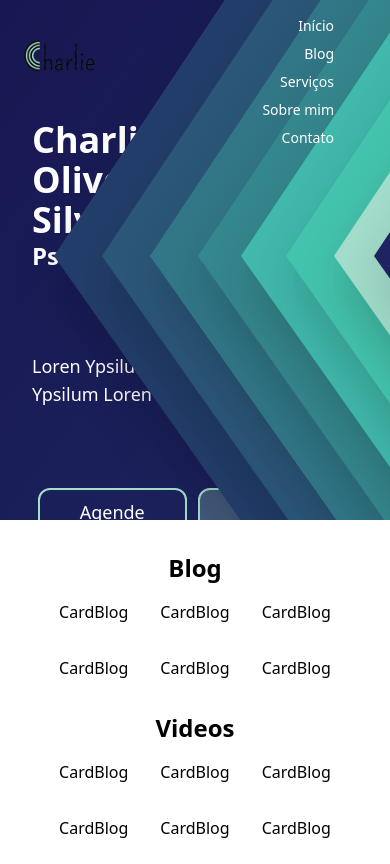
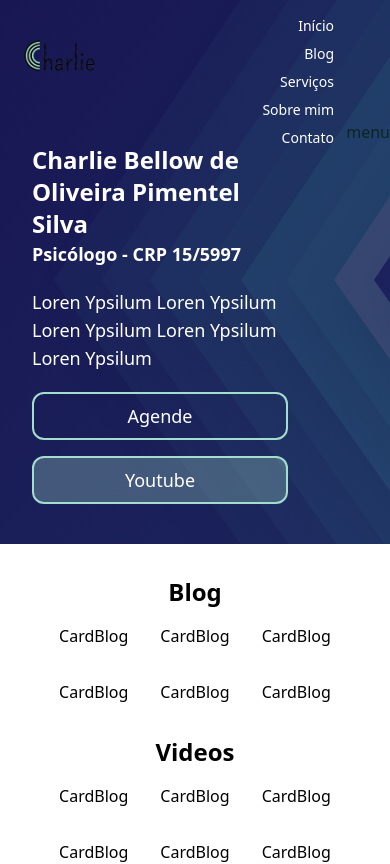
Before and after one commit to CharlieBellow/sitepsi, a Next.js app: page / in a window 390 px wide. Built offline with nearby package versions, Linux system fonts and the light colour scheme.

Commit message:
style: style header in small screens

```diff
--- a/src/app/page.tsx
+++ b/src/app/page.tsx
@@ -6,6 +6,5 @@ export default function Home() {
   return <div className="relative">
     <HomePage />
     <Content/>
-
   </div>
 }
--- a/src/components/Background.tsx
+++ b/src/components/Background.tsx
@@ -3,7 +3,7 @@ import React from 'react'
 
 export default function Background() {
   return (
-    <div className='relative left-[12rem] w-content h-[25rem] items-center flex -top-20 '>
+    <div className='relative left-[12rem] w-content h-[25rem] items-center flex -top-20 opacity-20 md:opacity-100'>
       <Triangulo className="right-2 border-r-primary   z-50"/>
       <Triangulo className="-right-8 border-r-fundo   z-50"/>
       <Triangulo className="right-14 border-r-ciano-1 z-40"/>
--- a/src/components/CallToAction.tsx
+++ b/src/components/CallToAction.tsx
@@ -2,16 +2,16 @@ import React from 'react'
 
 export default function CallToAction() {
   return (
-    <div className=' px-8 retative text-white space-y-20 absolute z-90 text-lg'>
+    <div className='px-8 retative text-white space-y-5 sm:space-y-20 absolute z-50 text-lg max-w-xs sm:max-w-xl lg:max-w-3xl '>
       <div className='text-lg'>
-        <h1 className='text-4xl font-bold'>Charlie Bellow de Oliveira Pimentel Silva</h1>
-        <h2 className='text-2xl font-bold'>Psicólogo - CRP 15/5997</h2>
+      <h1 className='text-2xl md:text-4xl font-bold'>Charlie Bellow de Oliveira Pimentel Silva</h1>
+      <h2 className='text-lg lg:text-2xl font-bold'>Psicólogo - CRP 15/5997</h2>
       </div>
       <p className='max-w-96'>
       Loren Ypsilum Loren Ypsilum Loren Ypsilum Loren Ypsilum Loren Ypsilum
       </p>
 
-      <div className='flex justify-around w-full'>
+      <div className='flex justify-around w-full flex-col sm:flex-row gap-4'>
         <button type="button" className='bg-transparent hover:bg-ciano-4/25 border-2 py-2 px-10 rounded-xl border-primary'>Agende</button>
         <button type="button" className='bg-primary/30 hover:bg-ciano-4/25 border-2 py-2 px-10 rounded-xl border-primary'>Youtube</button>
       </div>
--- a/src/components/Header.tsx
+++ b/src/components/Header.tsx
@@ -1,5 +1,6 @@
 import Image from "next/image"
-import  logo  from "../../assets/Charlie Beelow -logo/35.png"
+import logo from "../../assets/Charlie Beelow -logo/35.png"
+
 
 export default function Header() {
 
@@ -7,6 +8,11 @@ export default function Header() {
     <div className="flex justify-between md:items-center flex-col md:flex-row">
       {/* trocar por uma logo com o nome branco */}
       <Image src={logo} alt="Logomarca de Charlie" width={120} />
+      {/* adicionar float button - shadcn ou radix */}
+      <div className="flex md:hidden justify-end items-end w-full">
+        menu
+        {/* <Menu/> */}
+      </div>
       <ul className="flex flex-col md:flex-row gap-2 w-full p-4 right-10 text-sm font-light z-50  absolute lg:text-lg  text-white justify-end items-end space-x-4 ">
         <li className="hover:text-primary cursor-pointer">Início</li>
         <li className="hover:text-primary cursor-pointer">Blog</li>
--- a/src/components/HomePage.tsx
+++ b/src/components/HomePage.tsx
@@ -7,12 +7,21 @@ export default function HomePage() {
   return (
     <header
       className="overflow-hidden bg-gradient-to-br from-primary relative
-       to-danger "
+       to-danger bg-cover "
     >
 
       <Header />
+
+
+
+
+
       <CallToAction />
+
+
+
       <Background />
+
     </header>
   )
 }
```
